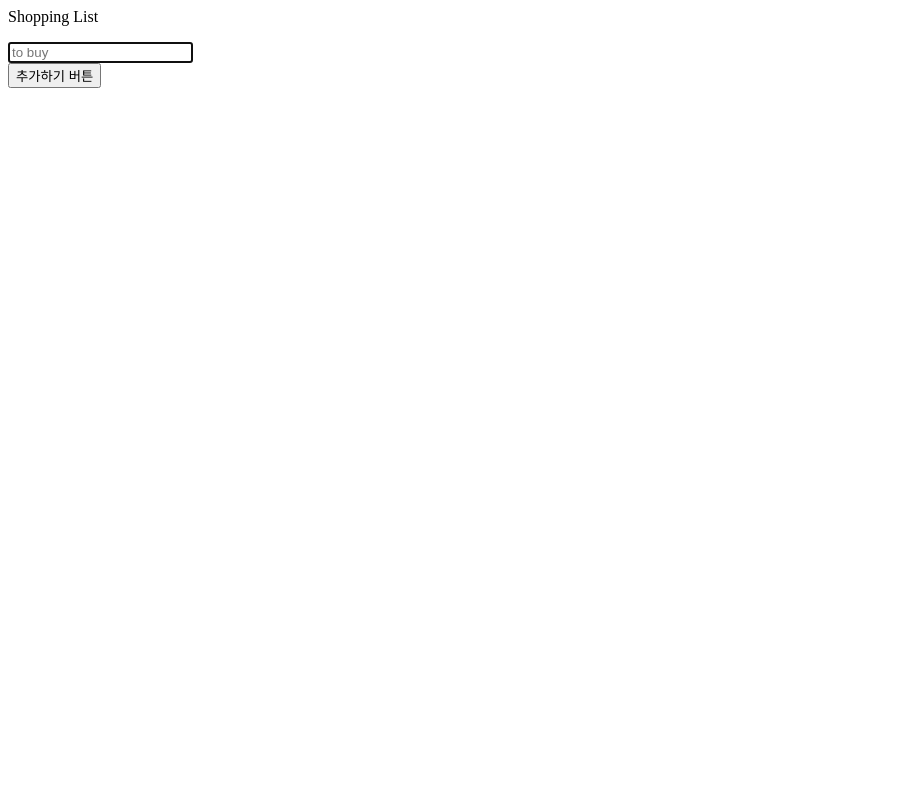
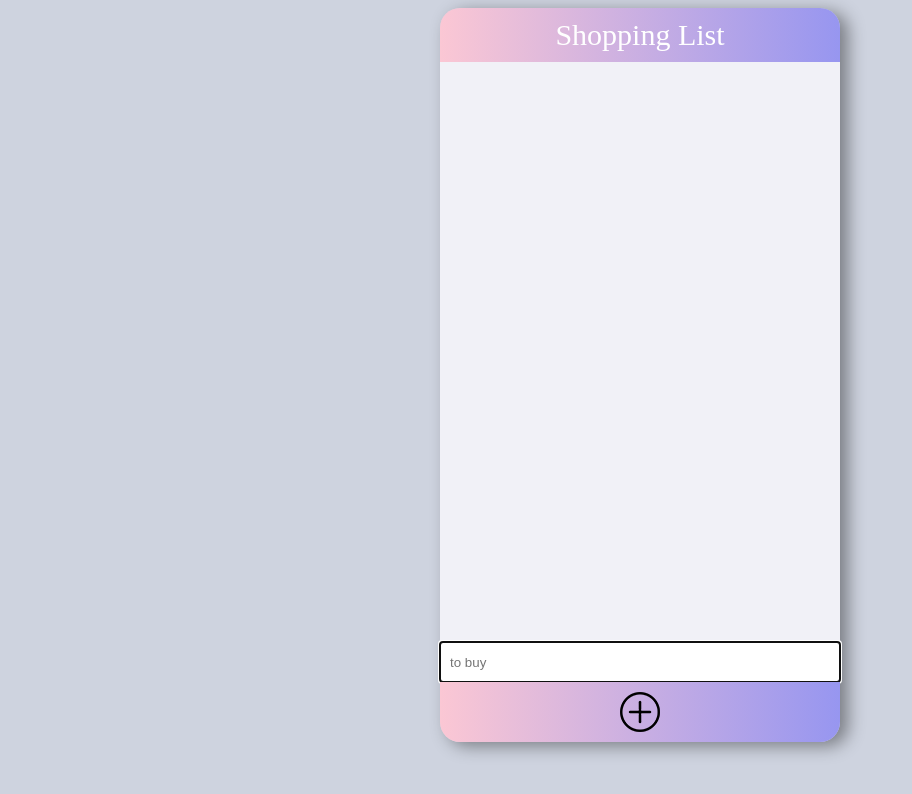
Before and after one commit to rladpwl0512/shopping_list_app, a plain HTML site: page index.html in a window 1280 px wide. Shown: the whole page, without its empty margins (0-912 px from the left). Drawn offline with Linux system fonts and the light colour scheme.

Commit message:
Edit code type

```diff
--- a/index.html
+++ b/index.html
@@ -4,7 +4,7 @@
   <meta charset="UTF-8">
   <meta name="viewport" content="width=device-width, initial-scale=1.0">
   <script src="main.js" defer></script> <!--defer으로 js 연결-->
-  <link rel="stylesheet" href="main.css"> <!--css 연결-->
+  <link rel="stylesheet" href="style.css"> <!--css 연결-->
   <title>🛍Shopping List</title>
   <script src="https://kit.fontawesome.com/d1f0f5669b.js" crossorigin="anonymous"></script>
 </head>
```
